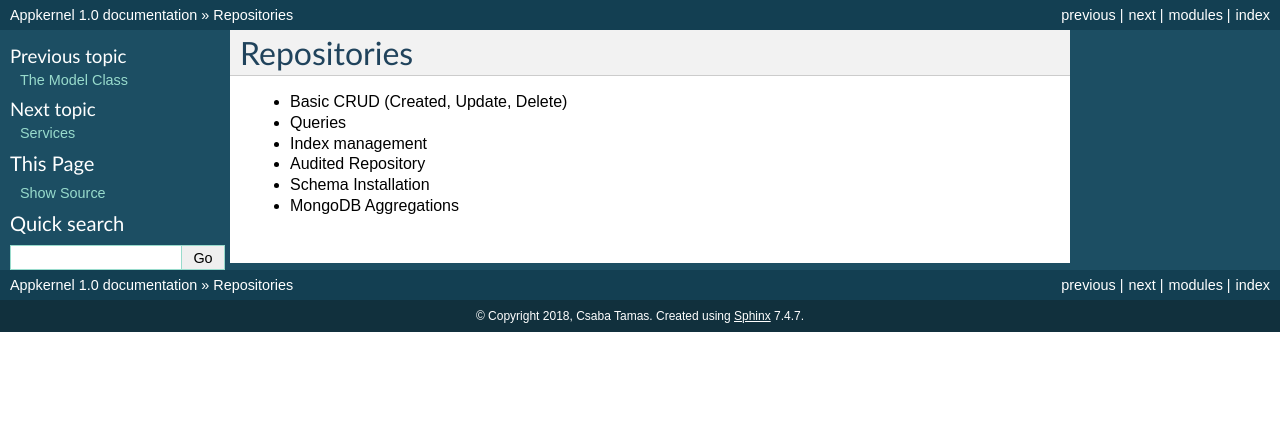
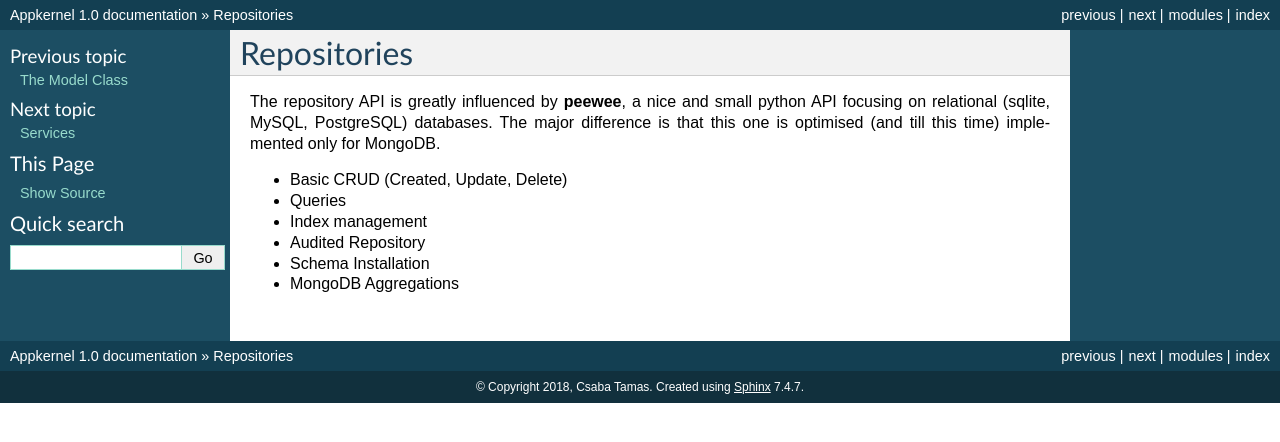
Before and after one commit to accelero-cloud/appkernel, a Sphinx documentation site: the page built from docs/repositories.rst, in a window 1280 px wide. Shown: the top 442 px of the page. Built offline with Sphinx 7.4.7, drawn with Linux system fonts in a browser that asks for light colours.

Commit message:
model fixes

```diff
--- a/docs/installation.rst
+++ b/docs/installation.rst
@@ -3,3 +3,7 @@ Installation
 
 Congig Engine
 Command line parameters
+
+.. ::warning
+
+The content here is still about to be created;
--- a/docs/repositories.rst
+++ b/docs/repositories.rst
@@ -1,5 +1,8 @@
 Repositories
 ============
+
+The repository API is greatly influenced by **peewee**, a nice and small python API focusing on relational (sqlite, MySQL, PostgreSQL) databases. The major
+difference is that this one is optimised (and till this time) implemented only for MongoDB.
 
 * :ref:`Basic CRUD (Created, Update, Delete)`
 * :ref:`Queries`
```
Also changed, not shown: 1 other file.
